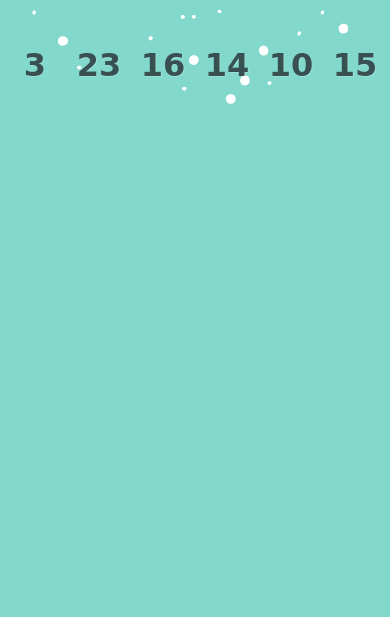
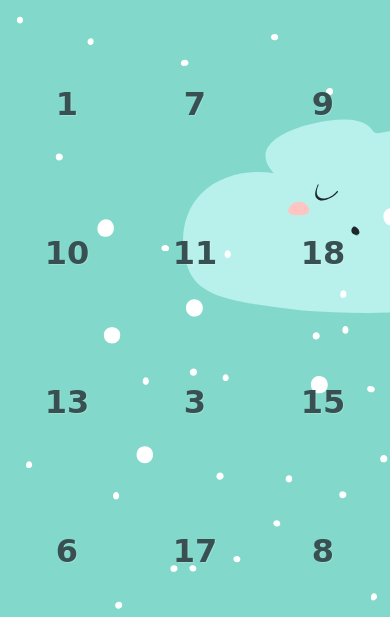
Before and after one commit to coderdojo-mons/advent-calendar, a plain HTML site: page end/index.html in a window 390 px wide. Shown: the part 752-1369 px from the top of the page. Before the commit the page ends 885 px from the top, so only its background shows below. Drawn offline with Linux system fonts and the light colour scheme.

Commit message:
added media query for mobiles

```diff
--- a/end/style.css
+++ b/end/style.css
@@ -279,3 +279,19 @@ body {
 .day[data-day='24'] .back {
     background-image:url(../images/day24.svg);
 }
+
+@media only screen and (max-width:640px){
+    .calendar{
+        grid-template-columns: repeat(3, 1fr);
+        grid-template-areas:
+            "t     t     t"
+            "d23    d20     d12"
+            "d2     d14     d4"
+            "d5     d22     d16"
+            "d1     d7      d9"
+            "d10    d11     d18"
+            "d13    d3      d15"
+            "d6     d17     d8"
+            "d19    d24     d21";
+    }
+}
```
